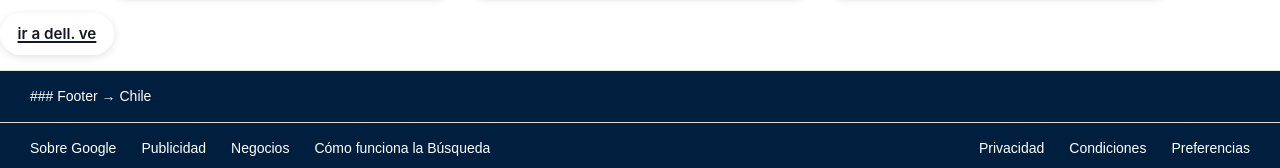
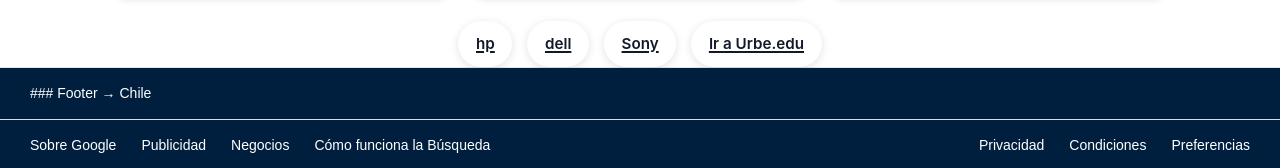
Before and after one commit to cocandoazuaje-archf/nextjs2, a Gatsby site in the folder mi-proyecto-gatsby/: page / in a window 1280 px wide. Shown: the part 814-982 px from the top of the page. Built offline with nearby package versions, Linux system fonts and the light colour scheme; Gatsby itself is replaced by a stand-in of ours.

Commit message:
actualización

```diff
--- a/mi-proyecto-gatsby/src/components/Varios.jsx
+++ b/mi-proyecto-gatsby/src/components/Varios.jsx
@@ -3,7 +3,49 @@ import * as React from "react"
 const Varios = () => {
   return (
     <div>
-      <p><a class="menu-button" href="https://www.dell.com">ir a dell. ve</a></p>
+      <nav
+        className="main-menu"
+        aria-label="Main navigation"
+        style={{
+          display: "flex",
+          justifyContent: "center",
+          alignItems: "center",
+          gap: "15px",
+        }}
+      >
+        <a
+          href="https://www.hp.com"
+          target="_blank"
+          rel="noopener noreferrer"
+          className="menu-button"
+        >
+          hp
+        </a>
+        <a
+          href="https://www.dell.com"
+          target="_blank"
+          rel="noopener noreferrer"
+          className="menu-button"
+        >
+          dell
+        </a>
+        <a
+          href="https://www.sony.com"
+          target="_blank"
+          rel="noopener noreferrer"
+          className="menu-button"
+        >
+          Sony
+        </a>
+        <a
+          href="https://urbe.edu"
+          target="_blank"
+          rel="noopener noreferrer"
+          className="menu-button"
+        >
+          Ir a Urbe.edu
+        </a>
+      </nav>
     </div>
   )
 }
```
